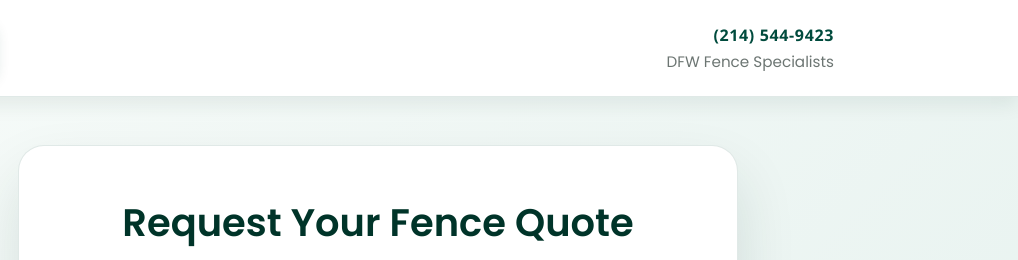
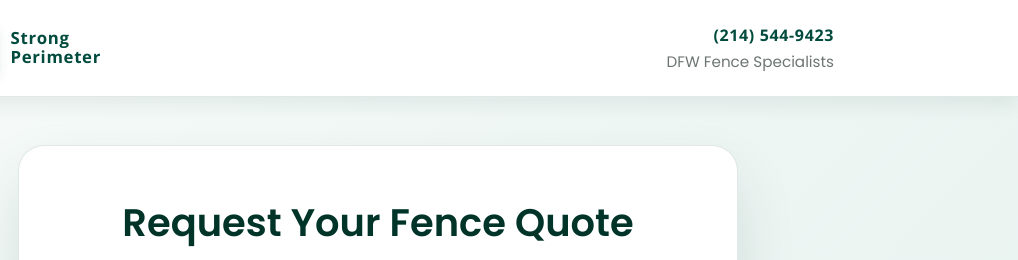
Before and after one commit to crwlyllc/fence-quote-form, a plain HTML site: page index.html in a window 1280 px wide. Shown: the top 260 px of the page, 262-1280 px from the left. Drawn offline with nearby package versions, Linux system fonts and the light colour scheme; some packages are replaced by stand-ins of ours.

Commit message:
Revert "Name"
This reverts commit 89c5f5058540d0e4908174f87ba7fdf759696ebf.

```diff
--- a/index.html
+++ b/index.html
@@ -406,6 +406,10 @@
           src="https://cdn.prod.website-files.com/6594928d27a68dfdb6474334/66037f4afa1645b7b1e725b8_Strong%20Perimeter%20Logo.svg"
           alt="Strong Perimeter logo"
         />
+        <div class="brand-text">
+          <span>Strong</span>
+          <span>Perimeter</span>
+        </div>
       </div>
       <div class="header-meta">
         <a class="header-phone" href="tel:+12145449423">(214) 544-9423</a>
```
